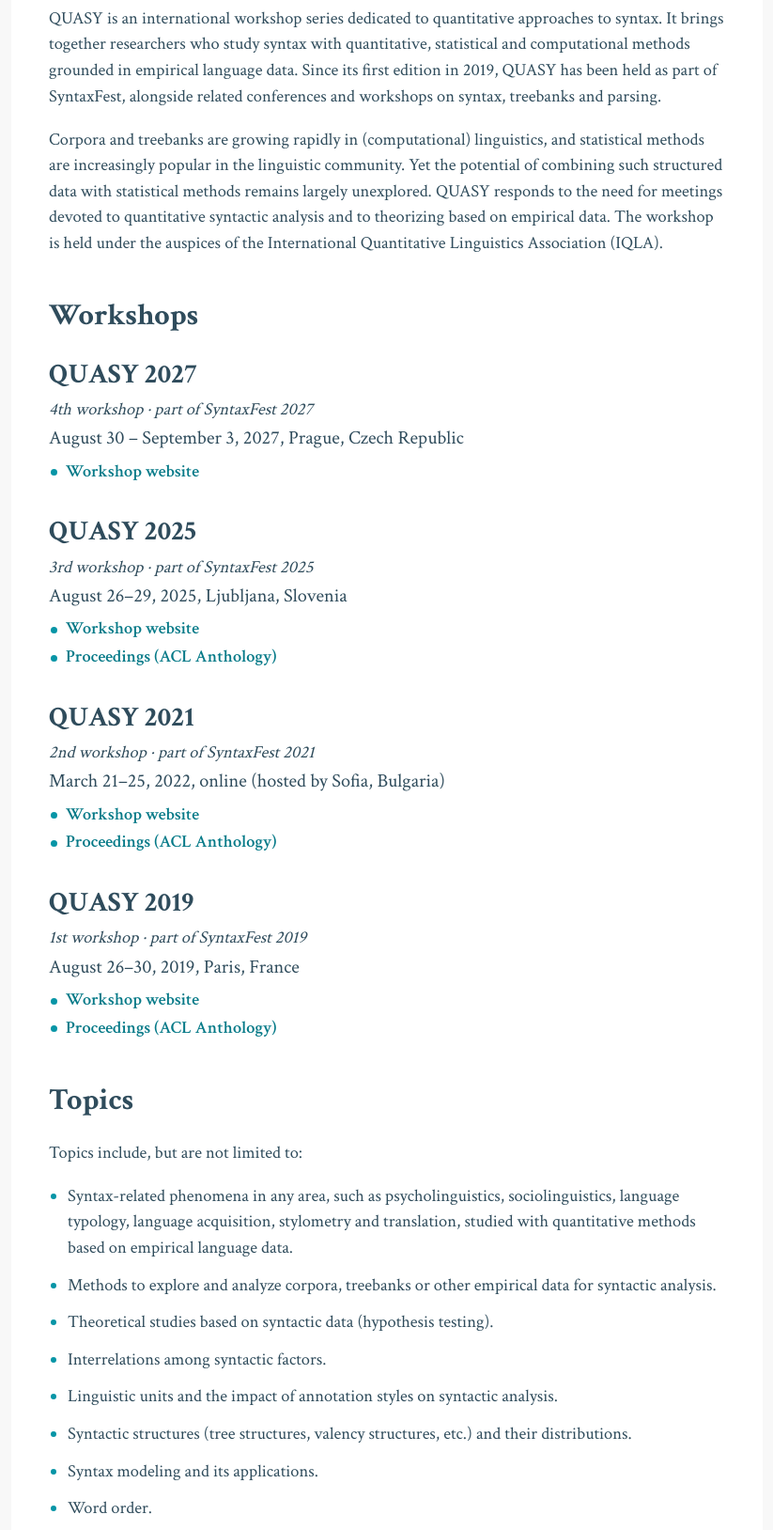
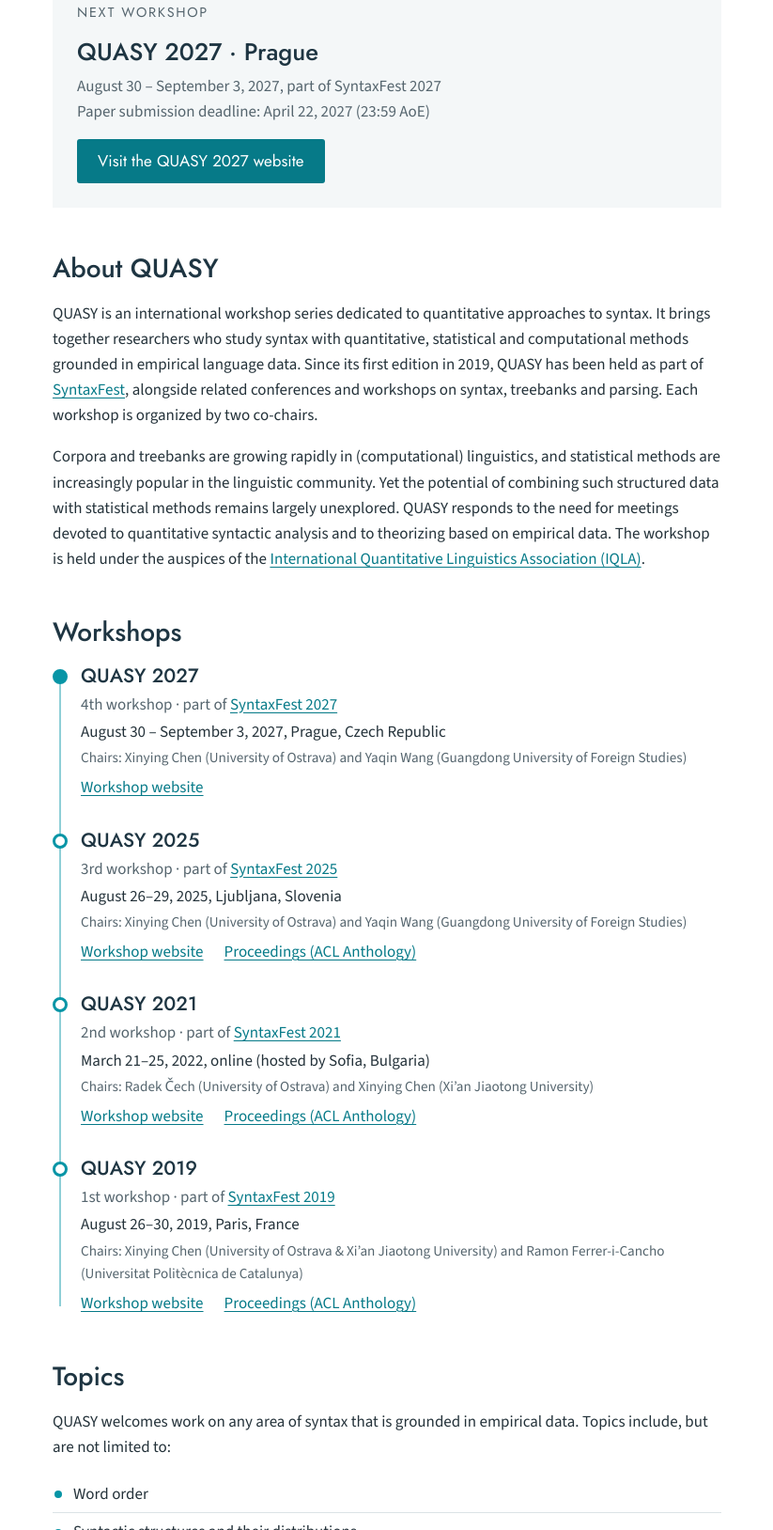
Before and after one commit to quansyntax/quasy, a plain HTML site: page index.html in a window 1280 px wide. Shown: the part 389-2017 px from the top of the page at 94% size, without its empty margins (228-1051 px from the left). Drawn offline with nearby package versions, Linux system fonts and the light colour scheme.

Commit message:
Redesign series page: next-workshop box, timeline with chairs, shared look
- Next workshop box at the top, linking to QUASY 2027
- Workshops as a timeline; chairs and SyntaxFest link for each edition
- Page navigation; links to SyntaxFest and IQLA
- Shorter topics list pointing to the current call for papers
- Jost and Source Sans 3, matching the workshop sites
- Favicon and Open Graph tags for link previews
- README: how to add an edition, and shared look for QUASY sites

Co-Authored-By: Claude Opus 5.5 <noreply@anthropic.com>

```diff
--- a/index.html
+++ b/index.html
@@ -5,91 +5,130 @@
     <meta name="viewport" content="width=device-width, initial-scale=1.0">
     <title>QUASY – International Workshop on Quantitative Syntax</title>
     <meta name="description" content="QUASY is an international workshop series on quantitative approaches to syntax, held as part of SyntaxFest. Past and upcoming workshops, proceedings and contact.">
-    <link href="https://fonts.googleapis.com/css2?family=Playfair+Display:wght@400;700&family=Crimson+Text:wght@400;600;700&display=swap" rel="stylesheet">
+
+    <link rel="icon" href="images/favicon.svg" type="image/svg+xml">
+    <link rel="icon" href="images/favicon-32.png" sizes="32x32" type="image/png">
+    <link rel="apple-touch-icon" href="images/apple-touch-icon.png">
+
+    <!-- Link previews (email, chat, social media) -->
+    <meta property="og:type" content="website">
+    <meta property="og:site_name" content="QUASY">
+    <meta property="og:title" content="QUASY – International Workshop on Quantitative Syntax">
+    <meta property="og:description" content="A workshop series on quantitative approaches to syntax, held as part of SyntaxFest. Next: QUASY 2027, Prague, August 30 – September 3, 2027.">
+    <meta property="og:url" content="https://quansyntax.github.io/quasy/">
+    <meta property="og:image" content="https://quansyntax.github.io/quasy/images/og-image.jpg">
+    <meta property="og:image:width" content="1200">
+    <meta property="og:image:height" content="630">
+    <meta property="og:image:alt" content="QUASY – Quantitative Syntax logo">
+    <meta name="twitter:card" content="summary_large_image">
+
+    <link rel="preconnect" href="https://fonts.googleapis.com">
+    <link rel="preconnect" href="https://fonts.gstatic.com" crossorigin>
+    <link href="https://fonts.googleapis.com/css2?family=Jost:wght@400;500&family=Source+Sans+3:ital,wght@0,400;0,600;1,400&display=swap" rel="stylesheet">
     <link rel="stylesheet" href="style.css">
 </head>
 <body>
-    <div class="container">
     <header class="header">
         <img src="images/logonew.png" width="700" height="401" alt="QUASY – Quantitative Syntax logo" class="logo-image">
         <p class="series-subtitle">International Workshop on Quantitative Syntax</p>
+        <nav aria-label="On this page">
+            <ul class="page-nav">
+                <li><a href="#about">About</a></li>
+                <li><a href="#workshops">Workshops</a></li>
+                <li><a href="#topics">Topics</a></li>
+                <li><a href="#contact">Contact</a></li>
+            </ul>
+        </nav>
     </header>
 
-        <main class="content">
+    <main class="container">
+        <!-- Next workshop: update this box when the next edition is announced -->
+        <section class="next" aria-labelledby="next-title">
+            <p class="next-label">Next workshop</p>
+            <h2 id="next-title">QUASY 2027 · Prague</h2>
+            <p>August 30 – September 3, 2027, part of SyntaxFest 2027<br>
+               Paper submission deadline: April 22, 2027 (23:59 AoE)</p>
+            <a class="button" href="https://quansyntax.github.io/quasy2027/">Visit the QUASY 2027 website</a>
+        </section>
+
         <section id="about" class="section">
             <h2>About QUASY</h2>
-                <p>QUASY is an international workshop series dedicated to quantitative approaches to syntax. It brings together researchers who study syntax with quantitative, statistical and computational methods grounded in empirical language data. Since its first edition in 2019, QUASY has been held as part of SyntaxFest, alongside related conferences and workshops on syntax, treebanks and parsing.</p>
-                <p>Corpora and treebanks are growing rapidly in (computational) linguistics, and statistical methods are increasingly popular in the linguistic community. Yet the potential of combining such structured data with statistical methods remains largely unexplored. QUASY responds to the need for meetings devoted to quantitative syntactic analysis and to theorizing based on empirical data. The workshop is held under the auspices of the International Quantitative Linguistics Association (IQLA).</p>
+            <p>QUASY is an international workshop series dedicated to quantitative approaches to syntax. It brings together researchers who study syntax with quantitative, statistical and computational methods grounded in empirical language data. Since its first edition in 2019, QUASY has been held as part of <a href="https://syntaxfest.github.io/">SyntaxFest</a>, alongside related conferences and workshops on syntax, treebanks and parsing. Each workshop is organized by two co-chairs.</p>
+            <p>Corpora and treebanks are growing rapidly in (computational) linguistics, and statistical methods are increasingly popular in the linguistic community. Yet the potential of combining such structured data with statistical methods remains largely unexplored. QUASY responds to the need for meetings devoted to quantitative syntactic analysis and to theorizing based on empirical data. The workshop is held under the auspices of the <a href="https://iqla.org/">International Quantitative Linguistics Association (IQLA)</a>.</p>
         </section>
 
         <section id="workshops" class="section">
             <h2>Workshops</h2>
-
-                <article class="conference">
+            <!-- To add an edition: copy one <li> block to the top of this list.
+                 Give the upcoming edition class="upcoming" (filled dot). -->
+            <ol class="timeline">
+                <li class="upcoming">
                     <h3>QUASY 2027</h3>
-                    <p class="edition">4th workshop · part of SyntaxFest 2027</p>
+                    <p class="edition">4th workshop · part of <a href="https://syntaxfest.github.io/syntaxfest27/">SyntaxFest 2027</a></p>
                     <p>August 30 – September 3, 2027, Prague, Czech Republic</p>
+                    <p class="chairs">Chairs: Xinying Chen (University of Ostrava) and Yaqin Wang (Guangdong University of Foreign Studies)</p>
                     <ul class="links">
                         <li><a href="https://quansyntax.github.io/quasy2027/">Workshop website</a></li>
                     </ul>
-                </article>
+                </li>
 
-                <article class="conference">
+                <li>
                     <h3>QUASY 2025</h3>
-                    <p class="edition">3rd workshop · part of SyntaxFest 2025</p>
+                    <p class="edition">3rd workshop · part of <a href="https://syntaxfest.github.io/syntaxfest25/">SyntaxFest 2025</a></p>
                     <p>August 26–29, 2025, Ljubljana, Slovenia</p>
+                    <p class="chairs">Chairs: Xinying Chen (University of Ostrava) and Yaqin Wang (Guangdong University of Foreign Studies)</p>
                     <ul class="links">
                         <li><a href="https://quansyntax.github.io/quasy2025/index.html">Workshop website</a></li>
                         <li><a href="https://aclanthology.org/volumes/2025.quasy-1/">Proceedings (ACL Anthology)</a></li>
                     </ul>
-                </article>
+                </li>
 
-                <article class="conference">
+                <li>
                     <h3>QUASY 2021</h3>
-                    <p class="edition">2nd workshop · part of SyntaxFest 2021</p>
+                    <p class="edition">2nd workshop · part of <a href="https://syntaxfest.github.io/syntaxfest21/">SyntaxFest 2021</a></p>
                     <p>March 21–25, 2022, online (hosted by Sofia, Bulgaria)</p>
+                    <p class="chairs">Chairs: Radek Čech (University of Ostrava) and Xinying Chen (Xi’an Jiaotong University)</p>
                     <ul class="links">
                         <li><a href="https://quasy-2021.webnode.cz/">Workshop website</a></li>
                         <li><a href="https://aclanthology.org/volumes/2021.quasy-1/">Proceedings (ACL Anthology)</a></li>
                     </ul>
-                </article>
+                </li>
 
-                <article class="conference">
+                <li>
                     <h3>QUASY 2019</h3>
-                    <p class="edition">1st workshop · part of SyntaxFest 2019</p>
+                    <p class="edition">1st workshop · part of <a href="https://syntaxfest.github.io/syntaxfest19/">SyntaxFest 2019</a></p>
                     <p>August 26–30, 2019, Paris, France</p>
+                    <p class="chairs">Chairs: Xinying Chen (University of Ostrava &amp; Xi’an Jiaotong University) and Ramon Ferrer-i-Cancho (Universitat Politècnica de Catalunya)</p>
                     <ul class="links">
                         <li><a href="https://quasy-2019.webnode.page/">Workshop website</a></li>
                         <li><a href="https://aclanthology.org/volumes/W19-79/">Proceedings (ACL Anthology)</a></li>
                     </ul>
-                </article>
+                </li>
+            </ol>
         </section>
 
         <section id="topics" class="section">
             <h2>Topics</h2>
-                <p>Topics include, but are not limited to:</p>
+            <p>QUASY welcomes work on any area of syntax that is grounded in empirical data. Topics include, but are not limited to:</p>
             <ul class="topics-list">
-                    <li>Syntax-related phenomena in any area, such as psycholinguistics, sociolinguistics, language typology, language acquisition, stylometry and translation, studied with quantitative methods based on empirical language data.</li>
-                    <li>Methods to explore and analyze corpora, treebanks or other empirical data for syntactic analysis.</li>
-                    <li>Theoretical studies based on syntactic data (hypothesis testing).</li>
-                    <li>Interrelations among syntactic factors.</li>
-                    <li>Linguistic units and the impact of annotation styles on syntactic analysis.</li>
-                    <li>Syntactic structures (tree structures, valency structures, etc.) and their distributions.</li>
-                    <li>Syntax modeling and its applications.</li>
-                    <li>Word order.</li>
-                    <li>AI-driven approaches to syntactic analysis, including the use of machine learning to identify patterns in large language datasets.</li>
+                <li>Word order</li>
+                <li>Syntactic structures and their distributions</li>
+                <li>Treebank and corpus methods</li>
+                <li>Hypothesis testing on syntactic data</li>
+                <li>Syntax modeling and its applications</li>
+                <li>AI-driven approaches to syntactic analysis</li>
             </ul>
+            <p>For the full scope of the current workshop, see the <a href="https://quansyntax.github.io/quasy2027/cfp.html">QUASY 2027 Call for Papers</a>.</p>
         </section>
 
         <section id="contact" class="section">
             <h2>Contact</h2>
-                <p>If you have any questions, please contact us at <a href="mailto:quansyntax@gmail.com">quansyntax@gmail.com</a>.</p>
+            <p>Questions about QUASY can be sent to <a href="mailto:quansyntax@gmail.com">quansyntax@gmail.com</a>. Calls for papers are published on each workshop’s website and through SyntaxFest.</p>
         </section>
     </main>
-    </div>
 
     <footer class="footer">
-        <p>© QUASY Conference Committee</p>
+        <p>© QUASY organisers</p>
     </footer>
 </body>
 </html>
--- a/style.css
+++ b/style.css
@@ -1,81 +1,65 @@
 /* QUASY series page
+   Shares its colours and fonts with the workshop sites (see README.md).
    Colours are defined once here; change them in this block only. */
 :root {
-    --slate: #2f4c5c;      /* logo slate: text and headings */
-    --teal: #0795a6;       /* logo teal: decorative only (lines, bullets) */
-    --teal-text: #067a88;  /* darker teal for links (WCAG AA on white) */
-    --ink: #1E3542;        /* footer background, link hover */
-    --page: #f8f8f8;
-    --line: #c0c0c0;
+    --ink: #1E3542;        /* deep logo slate: headings, footer */
+    --slate: #2f4c5c;      /* logo slate */
+    --teal: #0795a6;       /* logo teal: lines and dots only */
+    --teal-text: #067a88;  /* darker teal for links and labels (WCAG AA on white) */
+    --text: #24323a;
+    --muted: #55656e;
+    --bg: #ffffff;
+    --bg-soft: #f4f7f8;
+    --line: #dbe3e6;
+
+    --font-head: "Jost", "Futura", "Century Gothic", "Avenir Next", sans-serif;
+    --font-body: "Source Sans 3", "Segoe UI", "Helvetica Neue", Arial, sans-serif;
 }
 
-/* General */
+*, *::before, *::after { box-sizing: border-box; }
+
+html { scroll-behavior: smooth; }
+
 body {
-    font-family: 'Crimson Text', Georgia, serif;
     margin: 0;
-    padding: 0;
-    background-color: var(--page);
-    color: var(--slate);
+    background: var(--bg);
+    color: var(--text);
+    font-family: var(--font-body);
+    font-size: 1.0625rem;
+    line-height: 1.6;
+    min-height: 100vh;
     display: flex;
     flex-direction: column;
-    align-items: center;
-    min-height: 100vh;
-    font-size: 1.15em;
-    line-height: 1.5;
 }
 
-h2 {
-    font-size: 1.75em;
-    color: var(--slate);
-    margin: 1.2em 0 0.5em;
+h2, h3 {
+    font-family: var(--font-head);
+    font-weight: 500;
+    color: var(--ink);
+    line-height: 1.2;
 }
+h2 { font-size: 1.75rem; margin: 0 0 0.6em; }
+h3 { font-size: 1.3rem; margin: 0 0 4px; }
 
-a {
-    color: var(--teal-text);
-    text-decoration: none;
-    font-weight: 600;
-}
-a:hover {
-    color: var(--ink);
-    text-decoration: underline;
-}
+a { color: var(--teal-text); text-underline-offset: 0.15em; }
+a:hover { color: var(--ink); }
 
-/* Layout */
-.container {
-    max-width: 800px;
-    width: 100%;
-    margin: 0 auto;
-    padding: 20px;
-    background: #ffffff;
-    flex-grow: 1;
-    box-sizing: border-box;
-}
-
-.content {
-    padding: 0 20px 20px;
-}
-
-.section {
-    margin-bottom: 30px;
-}
-
-/* Header */
+/* ---------- Header ---------- */
 .header {
     text-align: center;
-    margin-bottom: 10px;
+    padding: 36px 24px 0;
+    border-bottom: 1px solid var(--line);
 }
-
 .logo-image {
-    width: 100%;
-    max-width: 350px;
+    width: min(320px, 80%);
     height: auto;
-    margin-top: 20px;
 }
-
-/* Subtitle with a thin rule on each side */
 .series-subtitle {
-    font-size: 1.1em;
-    margin: 10px 0 20px;
+    max-width: 760px;
+    margin: 14px auto 18px;
+    font-family: var(--font-head);
+    font-size: 1.1rem;
+    color: var(--slate);
     display: flex;
     align-items: center;
     gap: 14px;
@@ -86,96 +70,156 @@ a:hover {
     flex: 1;
     border-bottom: 1px solid var(--line);
 }
+.page-nav {
+    list-style: none;
+    margin: 0;
+    padding: 0 0 14px;
+    display: flex;
+    flex-wrap: wrap;
+    justify-content: center;
+    gap: 4px 28px;
+}
+.page-nav a {
+    font-family: var(--font-head);
+    color: var(--slate);
+    text-decoration: none;
+    padding: 4px 0;
+    border-bottom: 2px solid transparent;
+}
+.page-nav a:hover { color: var(--ink); border-bottom-color: var(--teal); }
 
-/* Workshops */
-.conference {
-    margin-bottom: 28px;
+/* ---------- Layout ---------- */
+.container {
+    width: 100%;
+    max-width: 760px;
+    margin: 0 auto;
+    padding: 36px 24px 24px;
+    flex: 1 0 auto;
 }
+.section { margin-bottom: 48px; scroll-margin-top: 16px; }
+.section p { margin: 0 0 1em; }
 
-.conference h3 {
-    font-weight: 700;
-    font-size: 1.6em;
-    color: var(--slate);
-    margin: 10px 0 2px;
+/* ---------- Next workshop ---------- */
+.next {
+    background: var(--bg-soft);
+    border-top: 3px solid var(--teal);
+    padding: 22px 26px 26px;
+    margin-bottom: 48px;
 }
+.next-label {
+    margin: 0 0 4px;
+    font-family: var(--font-head);
+    font-size: 0.9rem;
+    text-transform: uppercase;
+    letter-spacing: 0.12em;
+    color: var(--teal-text);
+}
+.next h2 { font-size: 1.6rem; margin-bottom: 6px; }
+.next p { margin: 0 0 16px; color: var(--muted); }
+.button {
+    display: inline-block;
+    font-family: var(--font-head);
+    background: var(--teal-text);
+    color: #fff;
+    text-decoration: none;
+    padding: 10px 22px;
+    border-radius: 3px;
+}
+.button:hover { background: var(--ink); color: #fff; }
 
-.conference p {
-    font-size: 1.1em;
-    margin: 2px 0;
+/* ---------- Workshops timeline ----------
+   A vertical line with one node per workshop, echoing the
+   dependency tree in the logo. The upcoming one has a filled node. */
+.timeline {
+    list-style: none;
+    margin: 0;
+    padding: 0 0 0 30px;
+    position: relative;
 }
+.timeline::before {
+    content: "";
+    position: absolute;
+    left: 7px;
+    top: 10px;
+    bottom: 10px;
+    width: 2px;
+    background: var(--teal);
+    opacity: 0.45;
+}
+.timeline > li {
+    position: relative;
+    padding-bottom: 30px;
+}
+.timeline > li:last-child { padding-bottom: 0; }
+.timeline > li::before {
+    content: "";
+    position: absolute;
+    left: -30px;
+    top: 5px;
+    width: 16px;
+    height: 16px;
+    border-radius: 50%;
+    background: var(--bg);
+    border: 3px solid var(--teal);
+}
+.timeline > li.upcoming::before { background: var(--teal); }
 
-.conference .edition {
-    font-size: 1em;
-    font-style: italic;
-}
+.timeline p { margin: 0 0 2px; }
+.timeline .edition { color: var(--muted); }
+.timeline .chairs { color: var(--muted); font-size: 0.95rem; }
 
 .links {
     list-style: none;
     margin: 6px 0 0;
     padding: 0;
+    display: flex;
+    flex-wrap: wrap;
+    gap: 2px 22px;
 }
-.links li {
+
+/* ---------- Topics ---------- */
+.topics-list {
+    list-style: none;
+    margin: 0 0 1em;
+    padding: 0;
+}
+.topics-list li {
     position: relative;
-    padding-left: 18px;
-    margin: 2px 0;
+    padding: 6px 0 6px 22px;
+    border-bottom: 1px solid var(--line);
 }
-.links li::before {    /* a small tree node */
+.topics-list li::before {
     content: "";
     position: absolute;
     left: 2px;
-    top: 0.62em;
-    width: 7px;
-    height: 7px;
+    top: 0.95em;
+    width: 8px;
+    height: 8px;
     border-radius: 50%;
     background: var(--teal);
 }
 
-/* Topics */
-.topics-list {
-    padding-left: 20px;
-    margin-top: 10px;
+/* ---------- Footer ---------- */
+.footer {
+    background: var(--ink);
+    color: #dfe8ec;
+    text-align: center;
+    padding: 20px 24px;
+    font-size: 0.95rem;
 }
-.topics-list li {
-    margin-bottom: 12px;
+.footer p { margin: 0; }
+
+/* ---------- Narrow screens ---------- */
+@media (max-width: 520px) {
+    .header { padding-top: 24px; }
+    .logo-image { width: min(240px, 75%); }
+    .series-subtitle { font-size: 1rem; }
+    .series-subtitle::before,
+    .series-subtitle::after { display: none; }
+    .page-nav { gap: 4px 18px; }
+    .container { padding: 28px 18px 18px; }
+    .next { padding: 18px 18px 22px; }
+    .next h2 { font-size: 1.4rem; }
+    h2 { font-size: 1.5rem; }
+    .section { margin-bottom: 40px; }
 }
-.topics-list li::marker {
-    color: var(--teal);
-}
-
-/* Footer */
-.footer {
-    text-align: center;
-    padding: 15px 0;
-    background-color: var(--ink);
-    color: #ffffff;
-    margin-top: auto;
-    width: 100%;
-}
-.footer p {
-    margin: 0;
-}
-
-/* Narrow screens */
-@media (max-width: 768px) {
-    .container {
-        padding: 10px;
-    }
-}
-
-@media (max-width: 480px) {
-    .content {
-        padding: 0 10px 10px;
-    }
-    .series-subtitle {
-        font-size: 1em;
-    }
-    .conference h3 {
-        font-size: 1.4em;
-    }
-    .conference p {
-        font-size: 1em;
-    }
-    .footer {
-        font-size: 0.85em;
-    }
-}
```
Also changed, not shown: images/apple-touch-icon.png (added), images/favicon-32.png (added), images/favicon.svg (added), images/og-image.jpg (added), 1 other file. Lines whose indentation alone changed are shown as unchanged.
